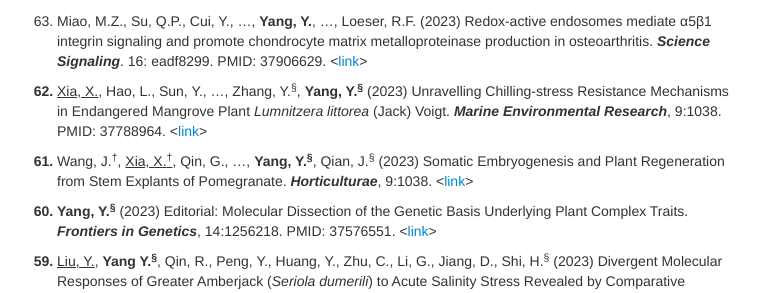
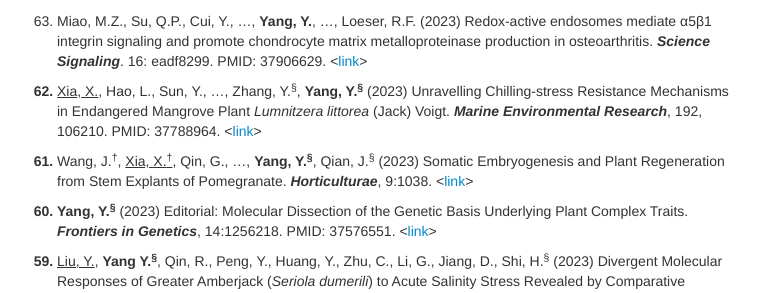
Before and after one commit to yuchenyanggroup/yuchenyanggroup.github.io, a Jekyll site: the page built from pages/pubs.md, in a window 1280 px wide and 900 px high, scrolled down 596 px. Shown: the part 157-450 px from the top of the window, without its empty margins (258-1017 px from the left). Built offline with Jekyll 4.4.1, drawn with Linux system fonts in a browser that asks for light colours.

Commit message:
Update pubs.md

```diff
--- a/pages/pubs.md
+++ b/pages/pubs.md
@@ -28,7 +28,7 @@ title: Yang Group's publications
 
 <ol start="63"> <li> Miao, M.Z., Su, Q.P., Cui, Y., …, <b>Yang, Y.</b>, …, Loeser, R.F. (2023) Redox-active endosomes mediate α5β1 integrin signaling and promote chondrocyte matrix metalloproteinase production in osteoarthritis. <i><b>Science Signaling</b></i>. 16: eadf8299. PMID: 37906629. <<a href="https://www.science.org/doi/10.1126/scisignal.adf8299">link</a>></li></ol>
 
-<ol start="62" style="font-weight: bold;"> <li><span style="font-weight: normal;"> <u>Xia, X.</u>, Hao, L., Sun, Y., …, Zhang, Y.<sup>&sect;</sup>, <b>Yang, Y.<sup>&sect;</sup></b> (2023) Unravelling Chilling-stress Resistance Mechanisms in Endangered Mangrove Plant <i>Lumnitzera littorea</i> (Jack) Voigt. <i><b>Marine Environmental Research</b></i>, 9:1038. PMID: 37788964. <<a href="https://www.mdpi.com/2311-7524/9/9/1038">link</a>></span></li></ol>
+<ol start="62" style="font-weight: bold;"> <li><span style="font-weight: normal;"> <u>Xia, X.</u>, Hao, L., Sun, Y., …, Zhang, Y.<sup>&sect;</sup>, <b>Yang, Y.<sup>&sect;</sup></b> (2023) Unravelling Chilling-stress Resistance Mechanisms in Endangered Mangrove Plant <i>Lumnitzera littorea</i> (Jack) Voigt. <i><b>Marine Environmental Research</b></i>, 192, 106210. PMID: 37788964. <<a href="https://www.sciencedirect.com/science/article/abs/pii/S0141113623003380?via%3Dihub">link</a>></span></li></ol>
 
 <ol start="61" style="font-weight: bold;"> <li><span style="font-weight: normal;"> Wang, J.<sup>&dagger;</sup>, <u>Xia, X.<sup>&dagger;</sup></u>, Qin, G., …, <b>Yang, Y.<sup>&sect;</sup></b>, Qian, J.<sup>&sect;</sup> (2023) Somatic Embryogenesis and Plant Regeneration from Stem Explants of Pomegranate. <i><b>Horticulturae</b></i>, 9:1038. <<a href="https://www.mdpi.com/2311-7524/9/9/1038">link</a>></span></li></ol>
 
```
